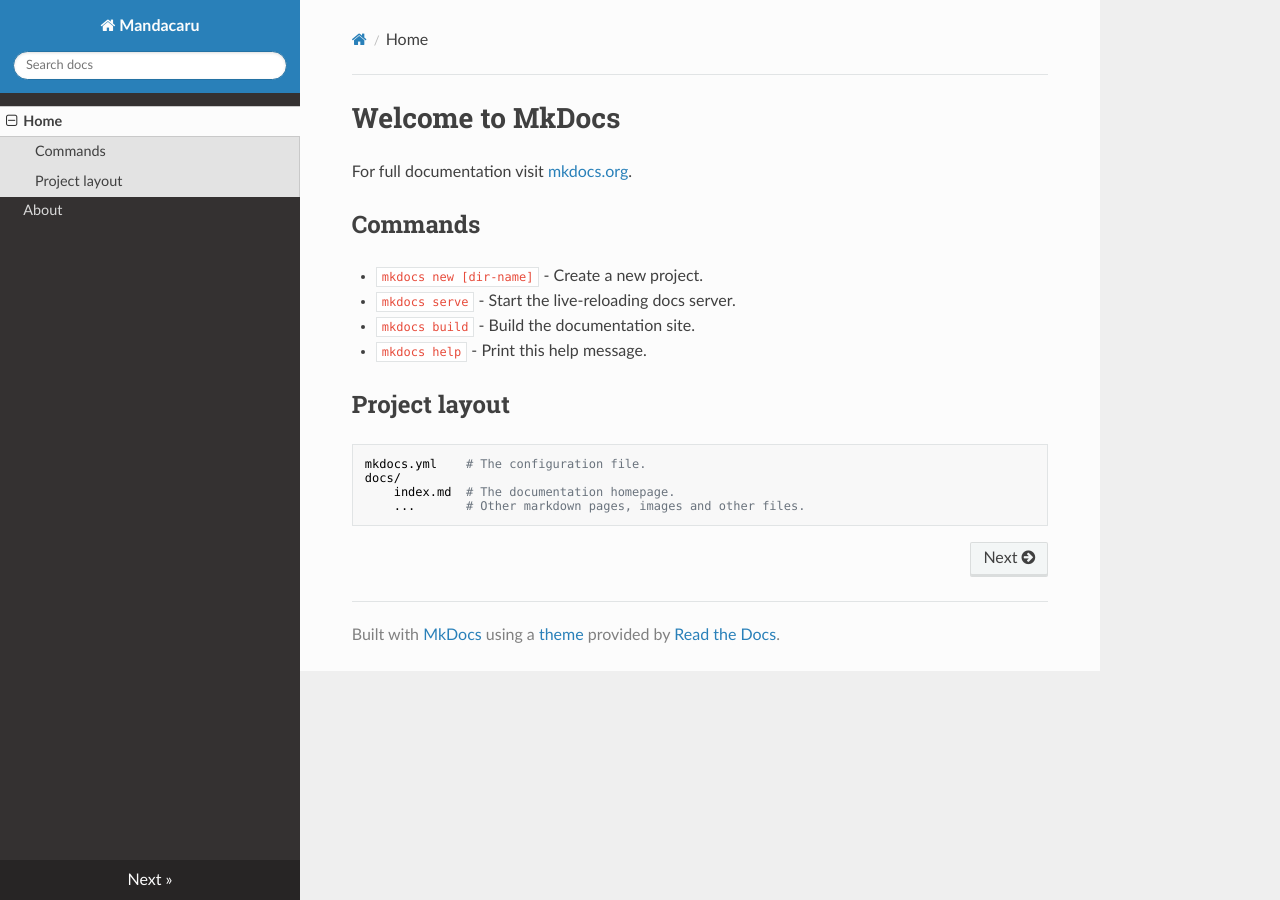
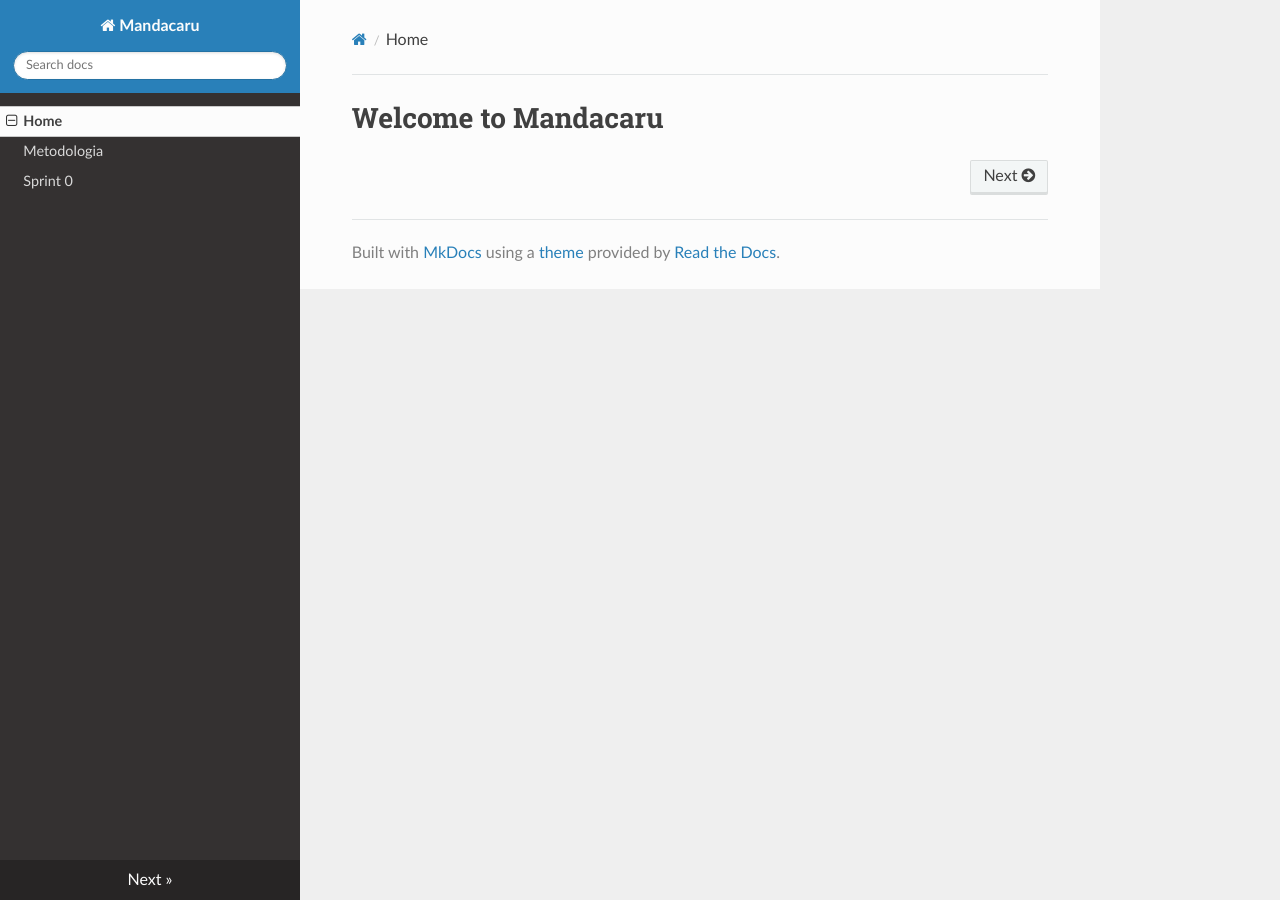
Before and after one commit to MDS-Mandacaru/Documentacao-Mandacaru, an MkDocs documentation site: the page built from docs/index.md, in a window 1280 px wide. Built offline with MkDocs 1.6.1, drawn with Linux system fonts in a browser that asks for light colours; nearby versions of some CDN libraries; old or Windows-style settings are respelled for this version of MkDocs.

Commit message:
Atualizando documentação.

```diff
--- a/docs/index.md
+++ b/docs/index.md
@@ -1,17 +1 @@
-# Welcome to MkDocs
-
-For full documentation visit [mkdocs.org](http://mkdocs.org).
-
-## Commands
-
-* `mkdocs new [dir-name]` - Create a new project.
-* `mkdocs serve` - Start the live-reloading docs server.
-* `mkdocs build` - Build the documentation site.
-* `mkdocs help` - Print this help message.
-
-## Project layout
-
-    mkdocs.yml    # The configuration file.
-    docs/
-        index.md  # The documentation homepage.
-        ...       # Other markdown pages, images and other files.
+# Welcome to Mandacaru
--- a/mkdocs.yml
+++ b/mkdocs.yml
@@ -1,5 +1,6 @@
 site_name: Mandacaru
 pages:
     - Home: index.md
-    - About: about.md
+    - Metodologia:  metodologia.md
+    - Sprint 0: sprint0.md
 theme: readthedocs
```
Also changed, not shown: docs/about.md (deleted, +0 -82 lines), docs/metodologia.md (added, +41 -0 lines), docs/sprint0.md (added, +43 -0 lines).
